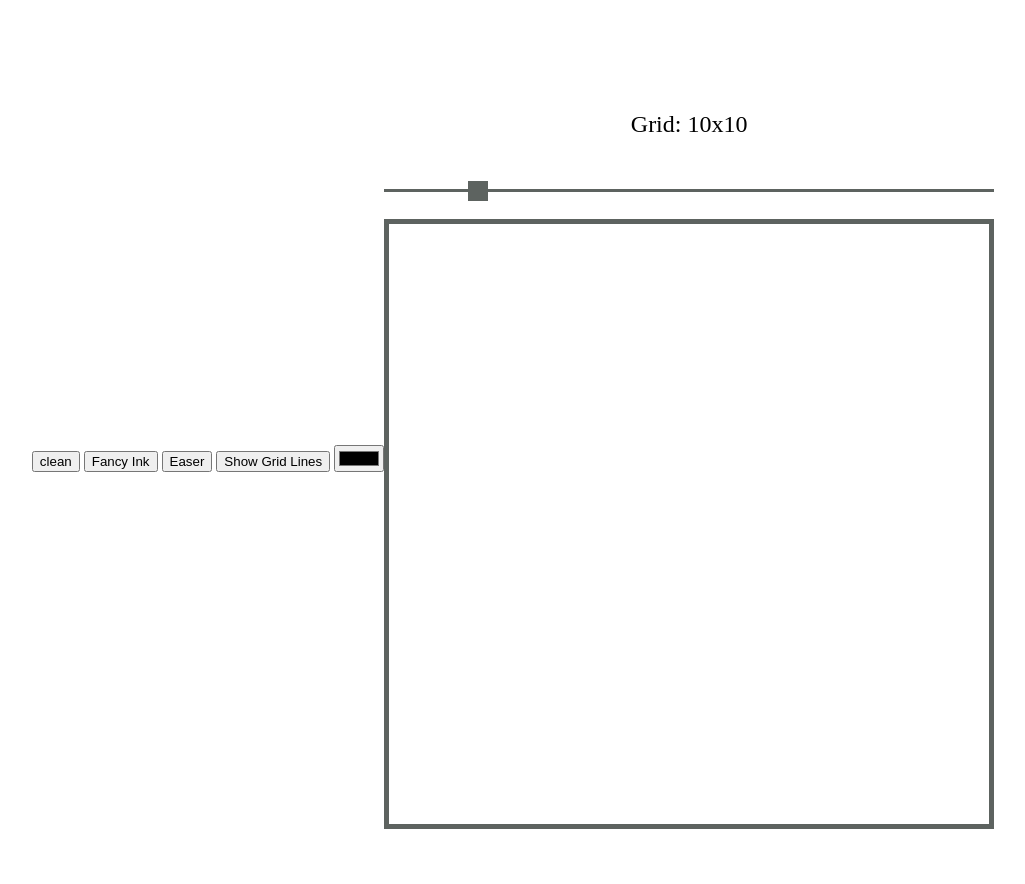
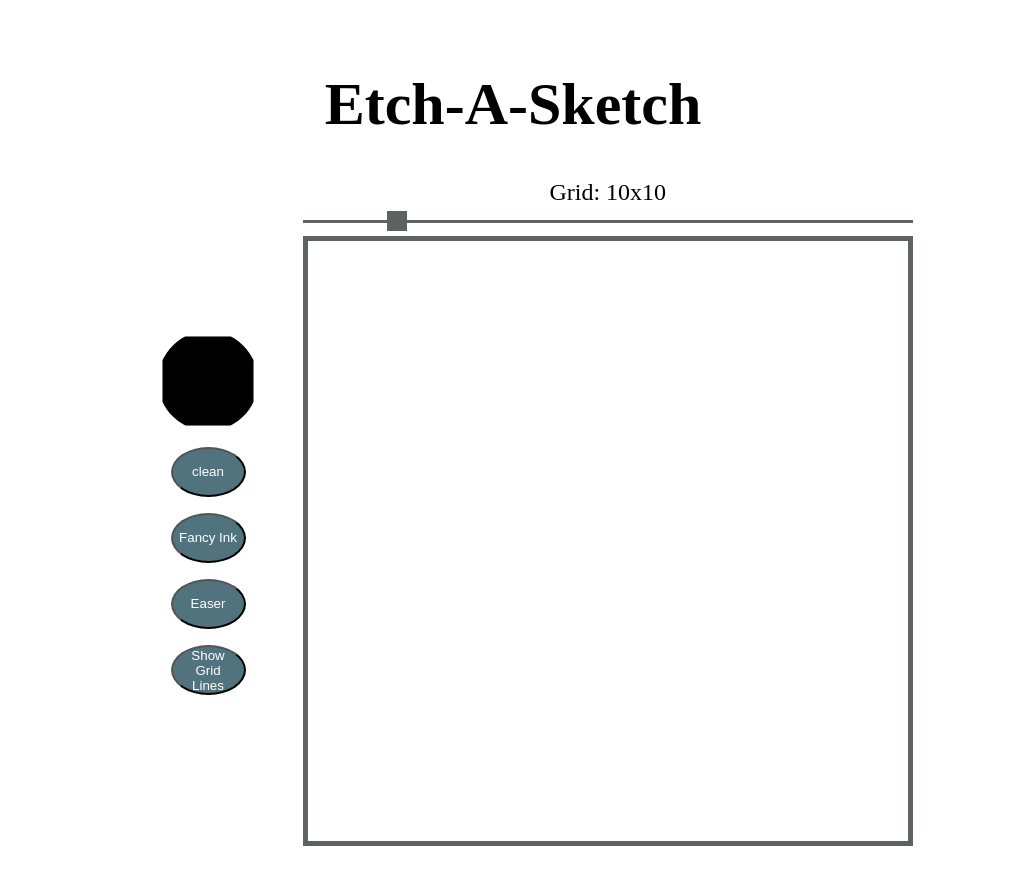
Before and after one commit to Kiori2557/etch-a-sketch, a plain HTML site: page index.html in a window 1280 px wide. Shown: the whole page, without its empty margins (127-1152 px from the left). Drawn offline with Linux system fonts and the light colour scheme.

Commit message:
Style Css

```diff
--- a/index.html
+++ b/index.html
@@ -8,12 +8,15 @@
     <script src="script.js" defer></script>
   </head>
   <body>
+    <header><h1>Etch-A-Sketch</h1></header>
+
+    <div class="main">
       <div class="options">
+        <input type="color" id="inputColor" />
         <button id="cleanBtn">clean</button>
         <button id="fancyInk">Fancy Ink</button>
         <button id="easer">Easer</button>
         <button id="gridLine">Show Grid Lines</button>
-      <input type="color" id="inputColor" />
       </div>
 
       <div class="gridContent">
@@ -21,5 +24,6 @@
         <input type="range" value="10" id="gridValue" min="1" max="64" />
         <div class="container"></div>
       </div>
+    </div>
   </body>
 </html>
--- a/style.css
+++ b/style.css
@@ -3,6 +3,7 @@ body {
   align-items: center;
   justify-content: center;
   height: 900px;
+  flex-direction: column;
 }
 .container {
   height: 600px;
@@ -19,22 +20,22 @@ body {
 .subDiv {
   display: flex;
   flex-grow: 1;
-  /* border: 0.2px rgb(93, 99, 96) solid; */
 }
 
-#gridValue {
-  margin: 0 16px;
+#gridLabel {
+  margin: 0;
 }
 
 .gridContent {
   display: flex;
   flex-direction: column;
+  /* margin-right: auto; */
 }
 #gridValue {
   -webkit-appearance: none;
   background: rgb(93, 99, 96);
   height: 3px;
-  margin: 2em 0;
+  margin: 1em 0;
 }
 
 /* Chrome */
@@ -49,3 +50,43 @@ body {
   text-align: center;
   font-size: 1.5rem;
 }
+
+.options {
+  display: flex;
+  flex-direction: column;
+  gap: 1em;
+  /* margin-right: auto; */
+  width: 15%;
+  justify-content: center;
+  align-items: center;
+}
+.main {
+  display: flex;
+  width: 100%;
+  justify-content: center;
+}
+button {
+  height: 50px;
+  width: 75px;
+  background-color: rgb(80, 115, 126);
+  color: rgb(255, 255, 255);
+  border-radius: 50%;
+}
+#inputColor {
+  -webkit-appearance: none;
+  appearance: none;
+  border: none;
+  background-color: transparent;
+  height: 100px;
+  width: 100px;
+  border-radius: 50%;
+}
+#inputColor::-webkit-color-swatch {
+  border-radius: 10px;
+}
+header {
+  font-size: 30px;
+}
+h1 {
+  margin-top: 0;
+}
```
Lines whose indentation alone changed are shown as unchanged.
